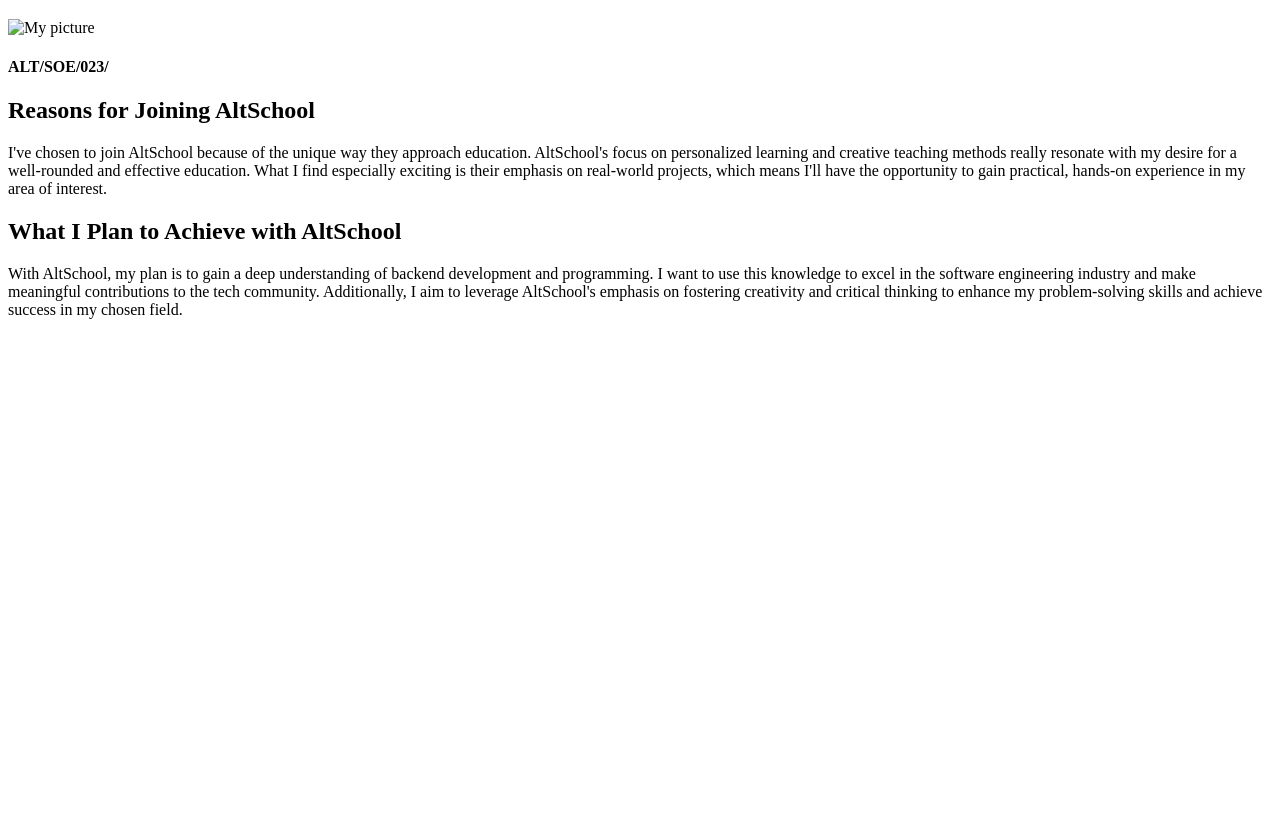
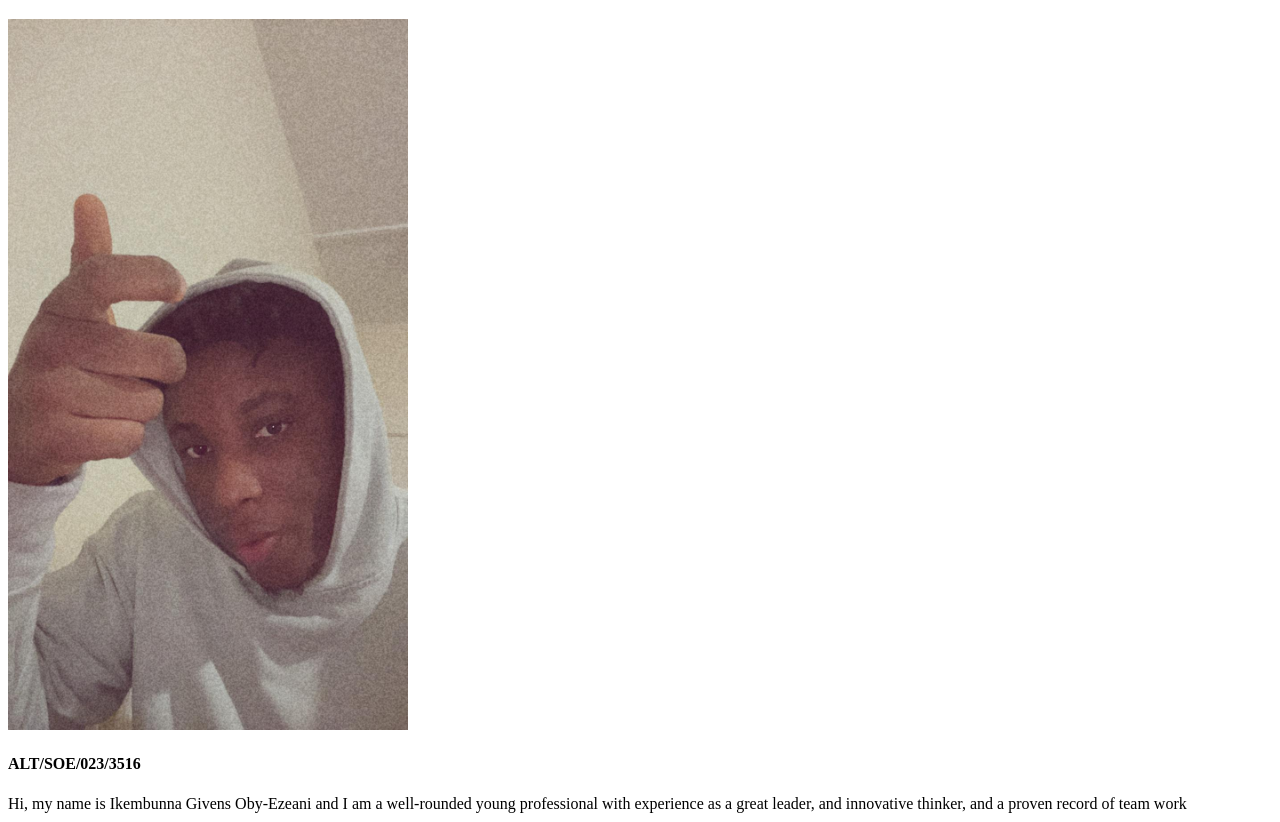
Before and after one commit to starkx1900/altschool-assignments, a plain HTML site: page about.html in a window 1280 px wide. Shown: the part 130-952 px from the top of the page. Before the commit the page ends 800 px from the top, so only its background shows below. Drawn offline with Linux system fonts and the light colour scheme.

Commit message:
fixed student id and introduction

```diff
--- a/about.html
+++ b/about.html
@@ -16,10 +16,11 @@
     </header>
     <main>
         <h1>Ikembunna Givens Oby-Ezeani</h1>
-        <img src="images/picture.jpg" width="400px" alt="My picture" />
-        <h4>ALT/SOE/023/</h4>
+        <img src="images/profile-picture.jpg" width="400px" alt="My picture" />
+        <h4>ALT/SOE/023/3516</h4>
         <p>
-
+            Hi, my name is Ikembunna Givens Oby-Ezeani and I am a well-rounded young professional with experience as a
+            great leader, and innovative thinker, and a proven record of team work
         </p>
 
         <h2>Reasons for Joining AltSchool</h2>
```
Also changed, not shown: images/profile-picture.jpg (added), 1 other file.
